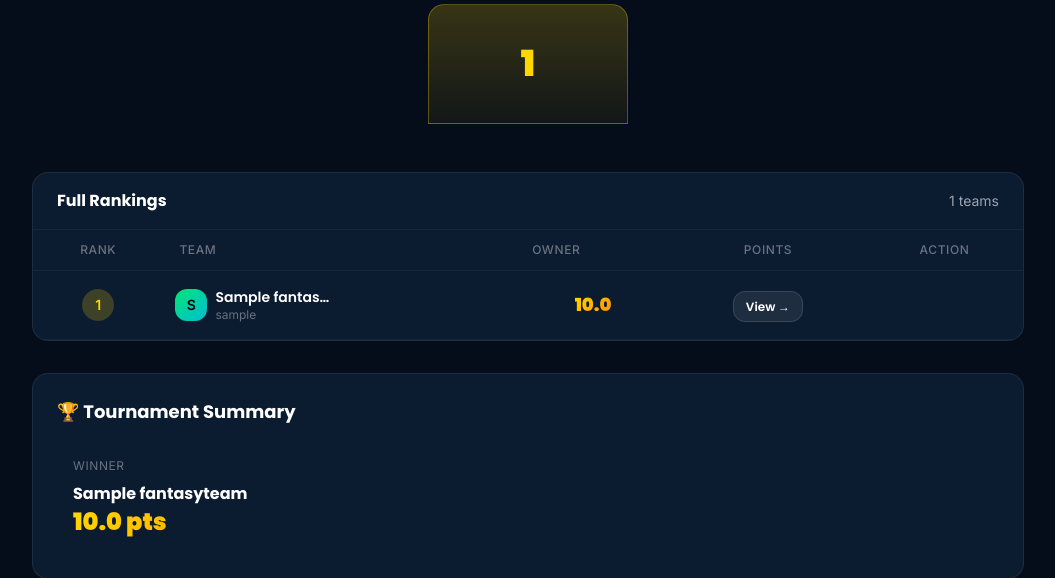
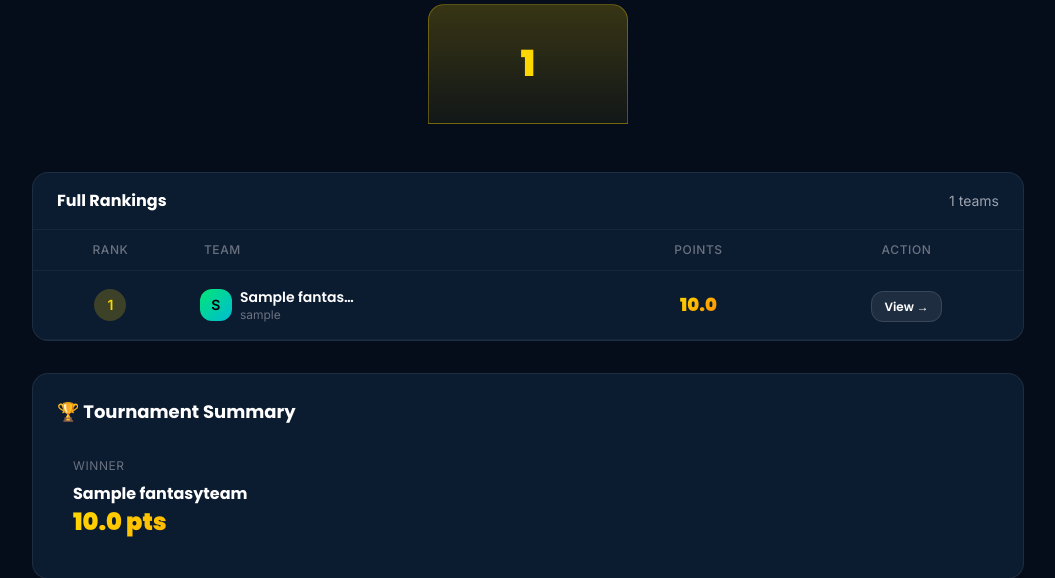
Before and after one commit to thenotoriusgorkhali/fantasy-super6, a Django app: page /tournament/1/leaderboard/ in a window 1280 px wide. Shown: the part 467-1045 px from the top of the page, without its empty margins (112-1167 px from the left). Run offline with Django 4.2, Linux system fonts and the light colour scheme; tables that the repository leaves empty hold one stand-in row (values such as "Sample post"); data that the repository does not hold is empty; some libraries are stand-ins or nearby versions.

Commit message:
fix leaderboard table headers

```diff
--- a/templates/scoring/leaderboard.html
+++ b/templates/scoring/leaderboard.html
@@ -77,9 +77,8 @@
           <tr class="border-b border-white/5 text-xs uppercase tracking-wider text-gray-500">
             <th class="text-center px-4 py-3 font-medium">Rank</th>
             <th class="text-left px-4 py-3 font-medium">Team</th>
-            <th class="text-left px-4 py-3 font-medium hidden sm:table-cell">Owner</th>
             <th class="text-center px-4 py-3 font-medium">Points</th>
-            <th class="text-center px-4 py-3 font-medium hidden md:table-cell">Action</th>
+            <th class="text-center px-4 py-3 font-medium">Action</th>
           </tr>
         </thead>
         <tbody>
```
